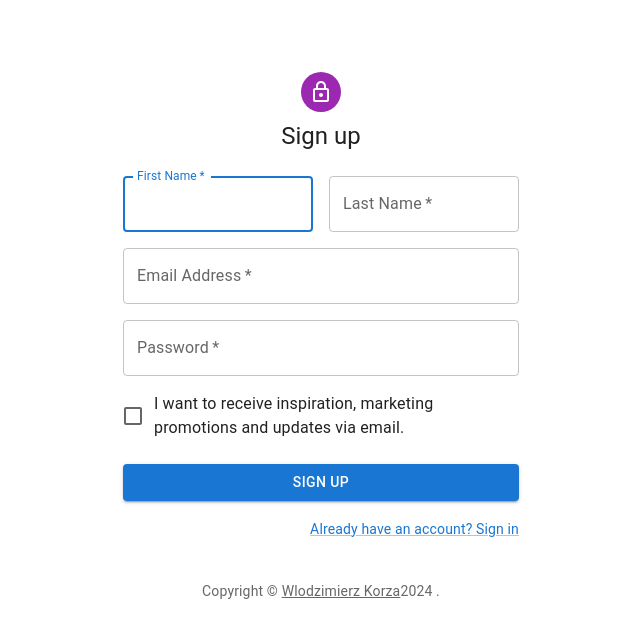
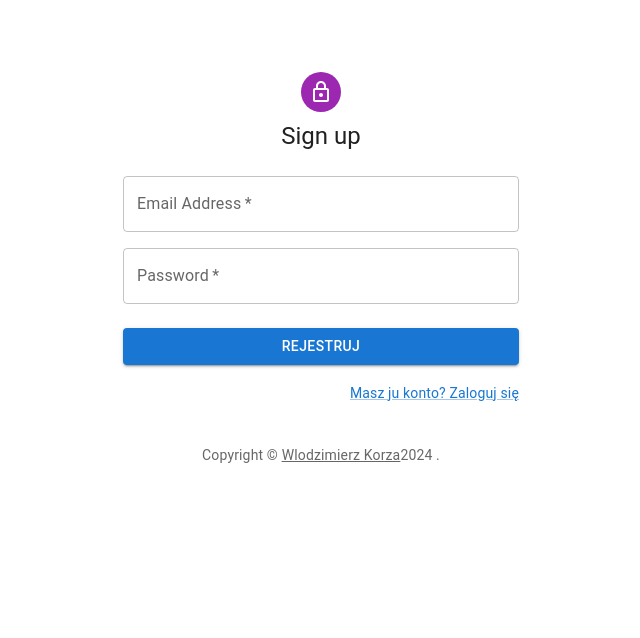
Before and after one commit to WlodzimierzKorza/budzetator, a React (Create React App) app: page /sing-up in a window 1280 px wide. Shown: the top 638 px of the page, without its empty margins (319-959 px from the left). Built offline with nearby package versions, Linux system fonts and the light colour scheme.

Commit message:
Remove not using code and imports

```diff
--- a/src/components/Dashboard.tsx
+++ b/src/components/Dashboard.tsx
@@ -11,7 +11,6 @@ import IconButton from "@mui/material/IconButton";
 import Badge from "@mui/material/Badge";
 import Container from "@mui/material/Container";
 import Grid from "@mui/material/Grid";
-import Link from "@mui/material/Link";
 import MenuIcon from "@mui/icons-material/Menu";
 import ChevronLeftIcon from "@mui/icons-material/ChevronLeft";
 import NotificationsIcon from "@mui/icons-material/Notifications";
@@ -71,7 +70,6 @@ const Drawer = styled(MuiDrawer, {
   },
 }));
 
-// TODO remove, this demo shouldn't need to reset the theme.
 const defaultTheme = createTheme();
 
 interface DashboardProps {
--- a/src/pages/SignUp.tsx
+++ b/src/pages/SignUp.tsx
@@ -3,8 +3,6 @@ import Avatar from "@mui/material/Avatar";
 import Button from "@mui/material/Button";
 import CssBaseline from "@mui/material/CssBaseline";
 import TextField from "@mui/material/TextField";
-import FormControlLabel from "@mui/material/FormControlLabel";
-import Checkbox from "@mui/material/Checkbox";
 import Link from "@mui/material/Link";
 import Grid from "@mui/material/Grid";
 import Box from "@mui/material/Box";
@@ -54,27 +52,6 @@ const SignUp = () => {
               sx={{ mt: 3 }}
             >
               <Grid container spacing={2}>
-                <Grid item xs={12} sm={6}>
-                  <TextField
-                    autoComplete="given-name"
-                    name="firstName"
-                    required
-                    fullWidth
-                    id="firstName"
-                    label="First Name"
-                    autoFocus
-                  />
-                </Grid>
-                <Grid item xs={12} sm={6}>
-                  <TextField
-                    required
-                    fullWidth
-                    id="lastName"
-                    label="Last Name"
-                    name="lastName"
-                    autoComplete="family-name"
-                  />
-                </Grid>
                 <Grid item xs={12}>
                   <TextField
                     required
@@ -96,14 +73,6 @@ const SignUp = () => {
                     autoComplete="new-password"
                   />
                 </Grid>
-                <Grid item xs={12}>
-                  <FormControlLabel
-                    control={
-                      <Checkbox value="allowExtraEmails" color="primary" />
-                    }
-                    label="I want to receive inspiration, marketing promotions and updates via email."
-                  />
-                </Grid>
               </Grid>
               <Button
                 type="submit"
@@ -111,12 +80,12 @@ const SignUp = () => {
                 variant="contained"
                 sx={{ mt: 3, mb: 2 }}
               >
-                Sign Up
+                Rejestruj
               </Button>
               <Grid container justifyContent="flex-end">
                 <Grid item>
-                  <Link href="#" variant="body2">
-                    Already have an account? Sign in
+                  <Link href="/sign-in" variant="body2">
+                    Masz ju konto? Zaloguj się
                   </Link>
                 </Grid>
               </Grid>
```
